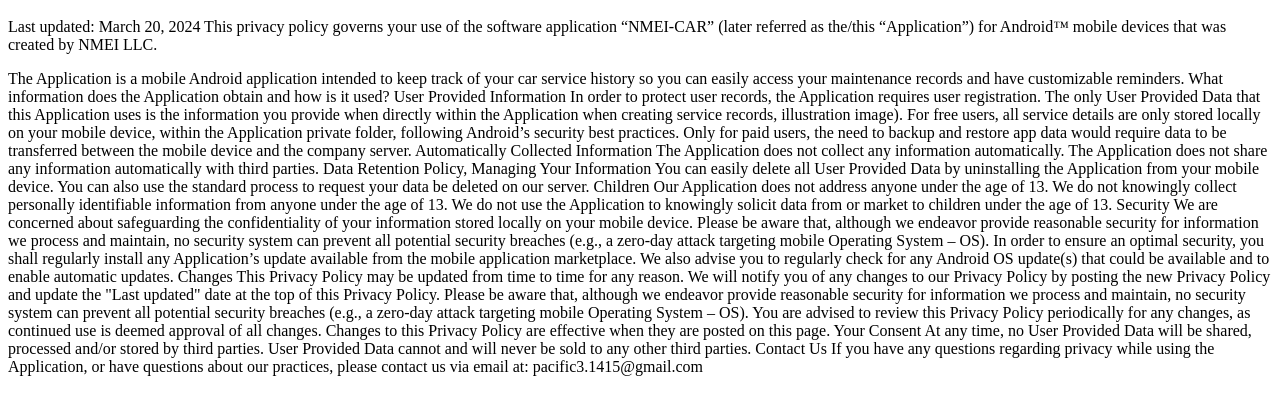
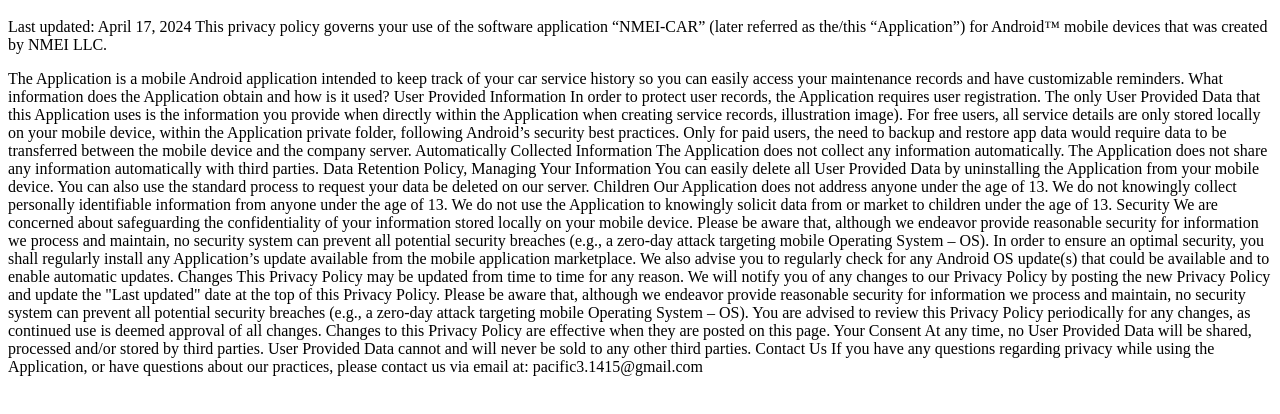
Before and after one commit to nmeius/nmeius.github.io, a plain HTML site: page index.html in a window 1280 px wide. Shown: the part 48-462 px from the top of the page. Drawn offline with Linux system fonts and the light colour scheme.

Commit message:
Update index.html

```diff
--- a/index.html
+++ b/index.html
@@ -3,7 +3,7 @@
 
   <H1>Privacy Policy For Android Application "NMEI-CAR"</H1>
 
-Last updated: March 20, 2024
+Last updated: April 17, 2024
 
 This privacy policy governs your use of the software application “NMEI-CAR” (later referred as the/this “Application”) for Android™ mobile devices that was created by NMEI LLC.</p>
 
```
